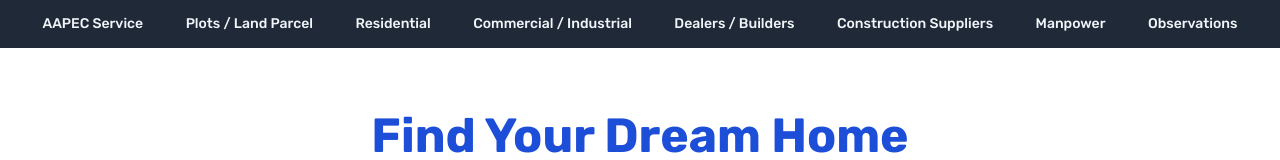
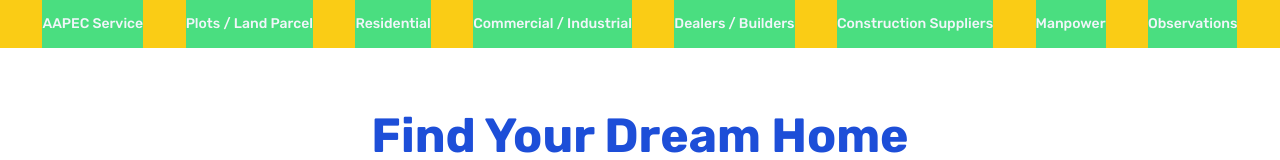
Before and after one commit to amrit-singh-deo/aapecestate, a React (Vite) app in the folder client/: page / in a window 1280 px wide. Shown: the top 160 px of the page. Built offline with nearby package versions, Linux system fonts and the light colour scheme.

Commit message:
Revert "removed background colors"
This reverts commit a2c8ff7be88b700ac6ff083d0b1d37b697826635.

```diff
--- a/client/src/components/Navbar.jsx
+++ b/client/src/components/Navbar.jsx
@@ -21,8 +21,8 @@ const Navbar = () => {
       <div
         className={`${
           toggleMenu
-            ? `h-12 w-12 flex items-center justify-center lg:hidden absolute top-0 left-0`
-            : `h-full w-12 flex items-center justify-center lg:hidden`
+            ? `bg-red-400 h-12 w-12 flex items-center justify-center lg:hidden absolute top-0 left-0`
+            : `bg-red-400 h-full w-12 flex items-center justify-center lg:hidden`
         }`}
       >
         <Hamburger size={20} toggled={toggleMenu} toggle={setToggleMenu} />
@@ -30,8 +30,8 @@ const Navbar = () => {
       <ul
         className={`${
           toggleMenu
-            ? `flex flex-col w-full h-full items-center justify-evenly`
-            : `hidden w-full h-full items-center justify-evenly lg:flex`
+            ? `bg-yellow-400 flex flex-col w-full h-full items-center justify-evenly`
+            : `bg-yellow-400 hidden w-full h-full items-center justify-evenly lg:flex`
         }`}
       >
         {navbarItems.map((item, itemIndex) => (
@@ -62,8 +62,8 @@ const NavItem = ({ item, itemIndex, totalItems, toggleMenu }) => {
     <li
       className={`${
         toggleMenu
-          ? `w-56 text-center group/item relative flex flex-col justify-center text-sm font-medium cursor-pointer`
-          : `group/item relative h-full flex items-center text-sm font-medium cursor-pointer`
+          ? `bg-blue-400 w-56 text-center group/item relative flex flex-col justify-center text-sm font-medium cursor-pointer`
+          : `bg-green-400 group/item relative h-full flex items-center text-sm font-medium cursor-pointer`
       }`}
     >
       {item.title}
@@ -71,7 +71,7 @@ const NavItem = ({ item, itemIndex, totalItems, toggleMenu }) => {
         <ul
           className={`${
             toggleMenu
-              ? `bg-gray-700`
+              ? `bg-purple-400`
               : `bg-gray-700 text-white absolute top-12 ${parentMenuClass} flex flex-col items-center justify-evenly`
           }`}
         >
```
